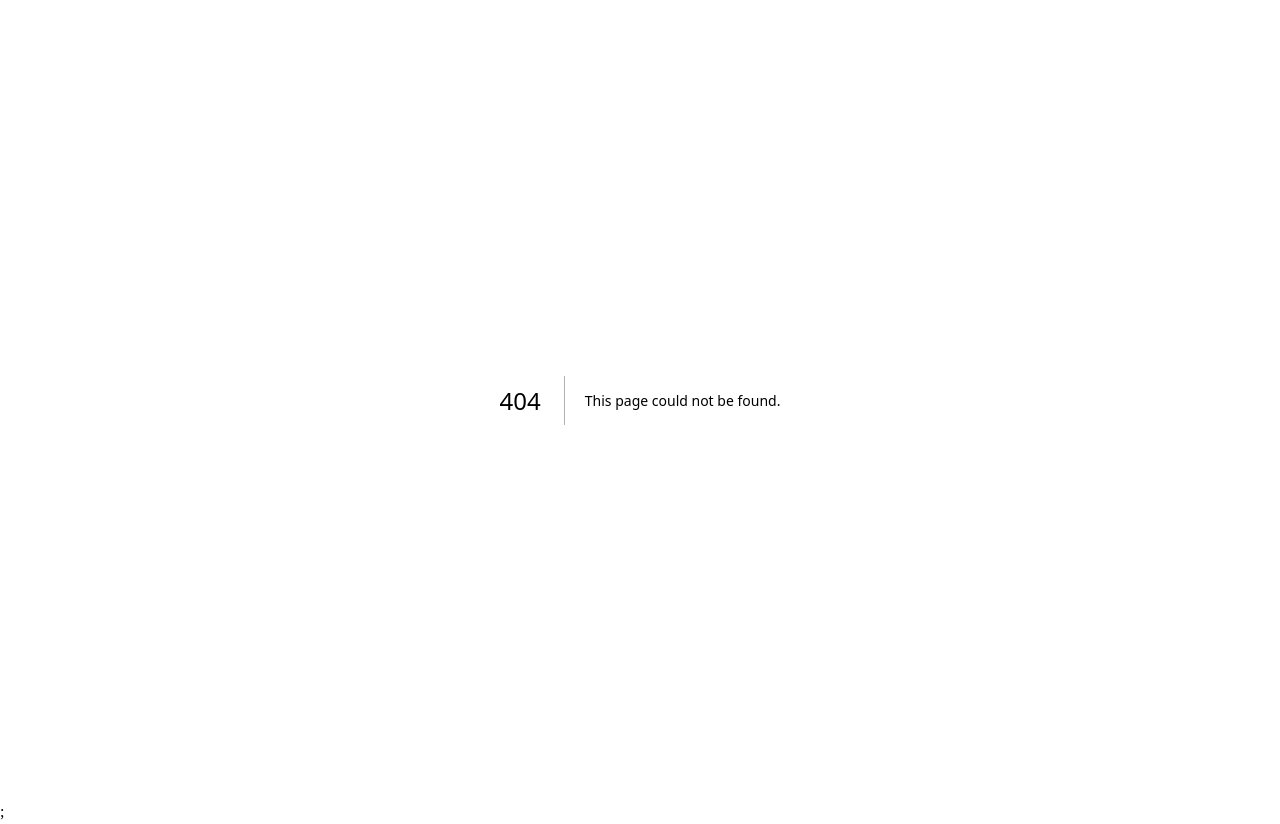
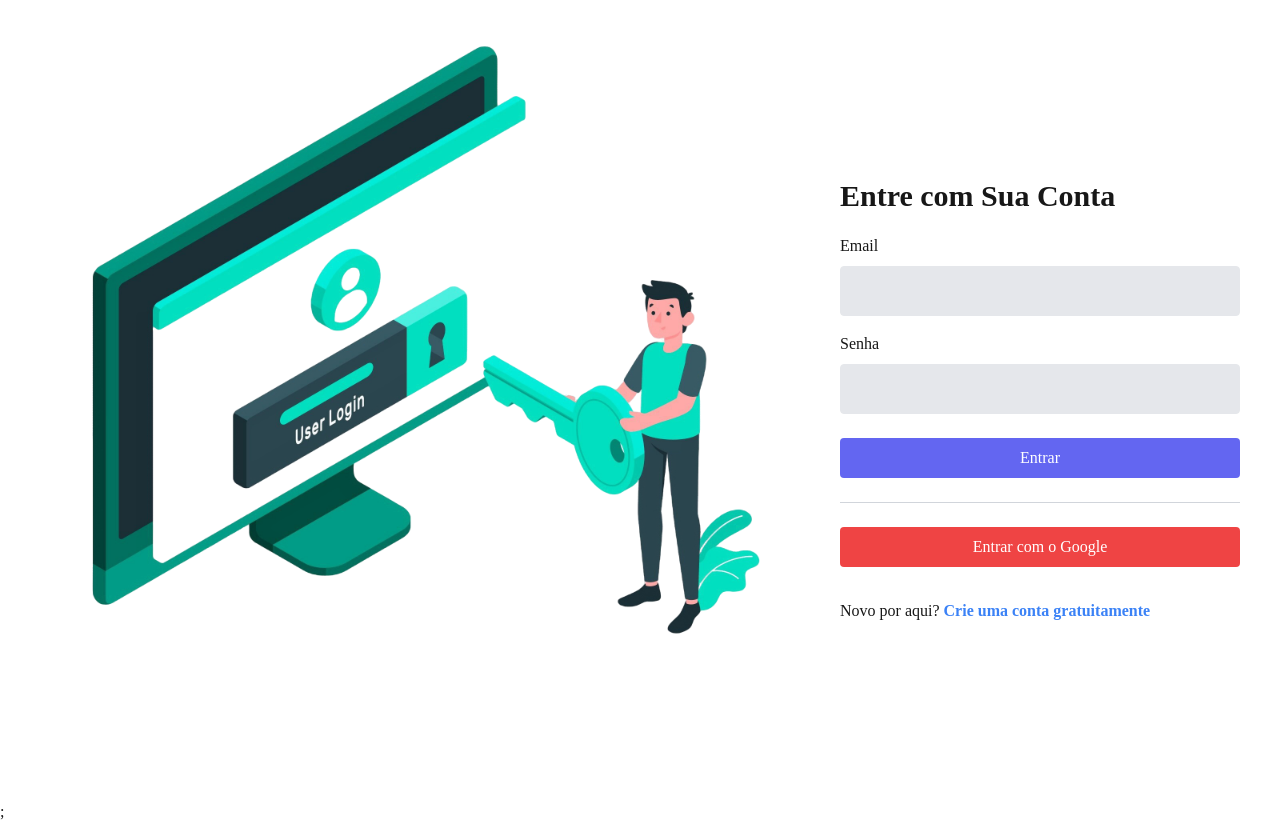
Before and after one commit to IAbrahanArley/templateAdminWithNextJS, a Next.js app in the folder template-admin/: page /autenticacao in a window 1280 px wide. Before the commit this address had no page. Built offline with nearby package versions, Linux system fonts and the light colour scheme.

Commit message:
Feat: tela de cadastro e login

```diff
--- /dev/null
+++ b/template-admin/src/components/auth/AuthInput.tsx
@@ -0,0 +1,24 @@
+interface AuthInputProps {
+    label: string
+    valor: any
+    obrigatorio?: boolean
+    valorMudou: (novoValor: any) => void
+    tipo?: 'text' | 'email' | 'password'
+}
+const AuthInput = (props: AuthInputProps) => {
+    return (
+        <div className="flex flex-col mt-4">
+            <label>{props.label}</label>
+            <input
+                type={props.tipo ?? 'text'}
+                value={props.valor}
+                onChange={e => props.valorMudou(e.target.value)}
+                required={props.obrigatorio}
+                className="px-4 py-3 rounded bg-gray-200 mt-2 border focus:border-blue-500 focus:outline-none focus:bg-white"
+            />
+        </div>
+
+    )
+}
+
+export default AuthInput
--- a/template-admin/src/components/icons/index.tsx
+++ b/template-admin/src/components/icons/index.tsx
@@ -39,3 +39,10 @@ export const IconeLua =  (className = "size-6") => (
     </svg>
 
 )
+export const IconeAtencao =  (className = "size-6") => (
+    <svg xmlns="http://www.w3.org/2000/svg" viewBox="0 0 24 24" fill="currentColor" className={className}>
+  <path fillRule="evenodd" d="M9.401 3.003c1.155-2 4.043-2 5.197 0l7.355 12.748c1.154 2-.29 4.5-2.599 4.5H4.645c-2.309 0-3.752-2.5-2.598-4.5L9.4 3.003ZM12 8.25a.75.75 0 0 1 .75.75v3.75a.75.75 0 0 1-1.5 0V9a.75.75 0 0 1 .75-.75Zm0 8.25a.75.75 0 1 0 0-1.5.75.75 0 0 0 0 1.5Z" clipRule="evenodd" />
+</svg>
+
+
+)
--- a/template-admin/src/components/template/Cabecalho.tsx
+++ b/template-admin/src/components/template/Cabecalho.tsx
@@ -14,7 +14,7 @@ const Cabecalho = (props: CabecalhoProps) => {
 
       <Titulo titulo={props.titulo} subtitulo={props.subtitulo}/>
       <div className="flex flex-grow justify-end">
-        <BotaoAlterarTema tema={contexto.tema} alterarTema={contexto.alternarTema}/>
+        <BotaoAlterarTema tema={contexto.tema || ''} alterarTema={contexto.alternarTema!}/>
       </div>
     </div>
   )
--- /dev/null
+++ b/template-admin/src/pages/autenticacao.tsx
@@ -0,0 +1,89 @@
+import AuthInput from "@/components/auth/AuthInput"
+import { IconeAtencao } from "@/components/icons"
+import { useState } from "react"
+
+const autenticacao = () => {
+    const [autenticacao, setAutenticacao] = useState<'login' | 'cadastro'>('login')
+    const [email, setEmail] = useState('')
+    const [senha, setSenha] = useState('')
+    const [erro, setErro] = useState('')
+
+    const exibirErro = (mensagem: string, tempoEmSegundos = 5) =>{
+        setErro(mensagem)
+        setTimeout(() => setErro(''), tempoEmSegundos * 1000)
+    }
+    const submeter = () => {
+        if (autenticacao === 'login') {
+            console.log('login')
+            exibirErro("Ocorreu um erro no login!")
+        } else {
+            console.log('cadastrar')
+            exibirErro("Ocorreu um erro no cadastro!")
+        }
+    }
+    return (
+        <div className="flex h-screen items-center justify-center">
+            <div className="hidden md:block md:w-1/2 lg:w-2/3">
+                <img src="./rb_739.png" alt="Imagem aleatoria da tela de autenticaçao" className="h-screen w-full " />
+            </div>
+            <div className="m-10 w-full md:w-1/2 lg:w-1/3">
+                <h1 className="text-3xl font-bold mb-5">
+                    {autenticacao === 'login' ? 'Entre com Sua Conta' : 'Cadastre-se na Plataforma'}
+                </h1>
+                {erro && (
+
+                    <div className=" bg-red-400 text-white py-3 px-5 my-2 border border-red-700 rounded flex items-center ">
+                        {IconeAtencao("size-6")}
+                        <span className="ml-3 text">{erro}</span>
+
+                    </div>
+                )}
+
+                <AuthInput
+                    label="Email"
+                    tipo="email"
+                    valor={email}
+                    valorMudou={setEmail}
+                    obrigatorio={true}
+                />
+                <AuthInput
+                    label="Senha"
+                    tipo="password"
+                    valor={senha}
+                    valorMudou={setSenha}
+                    obrigatorio={true}
+                />
+                <button
+                    onClick={submeter}
+                    className="w-full bg-indigo-500 hover:bg-indigo-400 text-white rounded px-3 py-2 mt-6">
+
+                    {autenticacao === 'login' ? 'Entrar' : 'Cadastrar'}
+
+                </button>
+
+                <hr className="my-6 border-gray-300 w-full" />
+                <button
+                    onClick={submeter}
+                    className="w-full bg-red-500 hover:bg-red-400 text-white rounded px-3 py-2">
+
+                    Entrar com o Google
+
+                </button>
+                {autenticacao === 'login' ? (
+                    <p className="mt-8">
+                        Novo por aqui?
+                        <a onClick={() => setAutenticacao('cadastro')} className="text-blue-500 hover:text-blue-700 font-semibold cursor-pointer"> Crie uma conta gratuitamente</a>
+                    </p>
+                ) : (
+                    <p className="mt-8">
+                        Já tem um cadastro?
+                        <a onClick={() => setAutenticacao('login')} className="text-blue-500 hover:text-blue-700 font-semibold cursor-pointer
+                    "> Entre com suas credenciais</a>
+                    </p>
+                )}
+            </div>
+        </div>
+    )
+}
+
+export default autenticacao;
```
Also changed, not shown: template-admin/package.json (+7 -6 lines), template-admin/public/rb_739.png (added), 1 other file (tests, documents, lock files or other folders).
